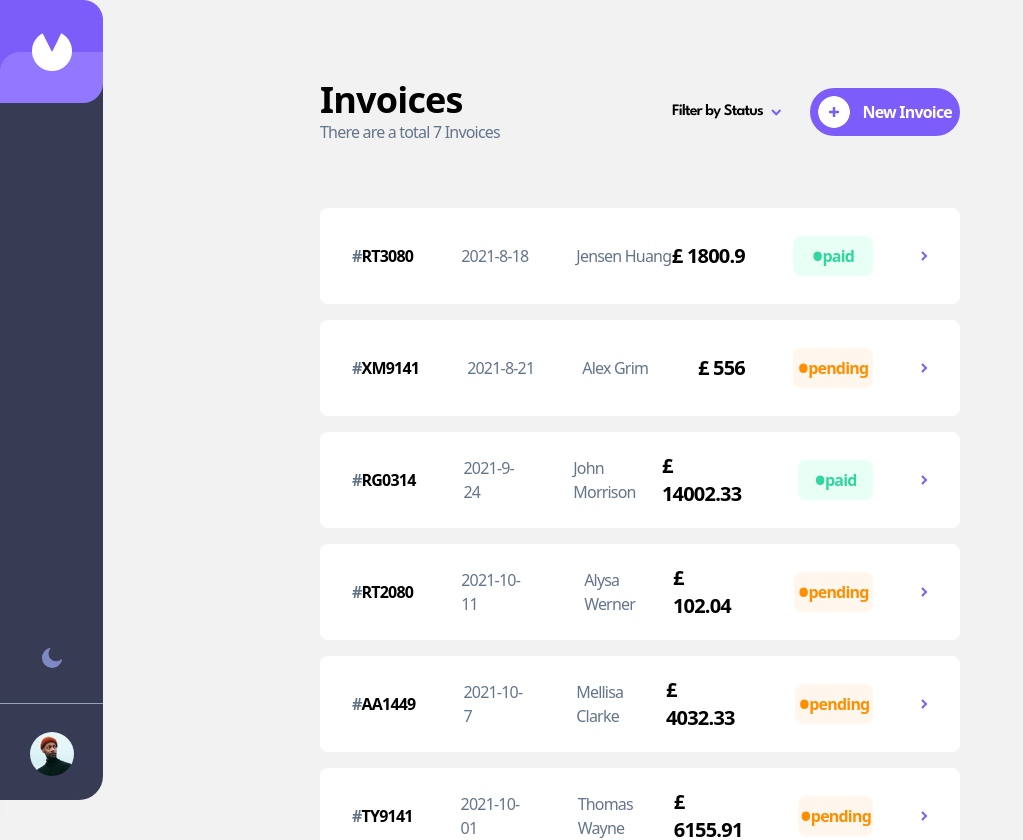
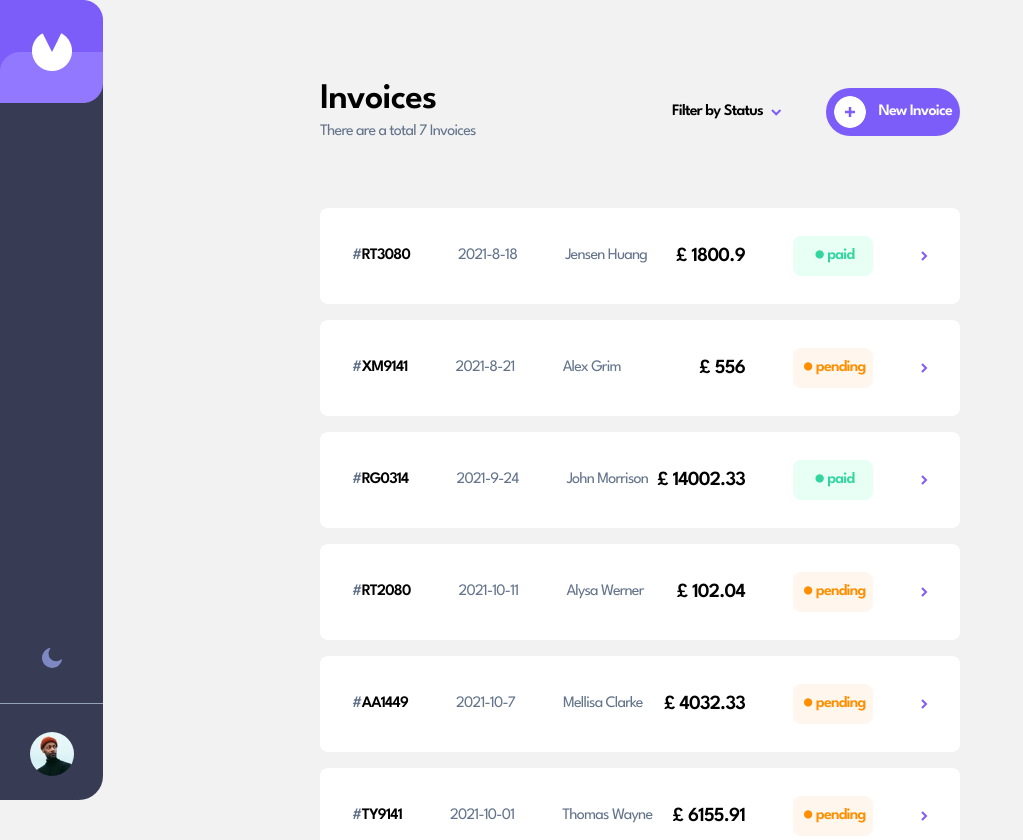
Before and after one commit to VibhourSharma/Invoice-app, a React (Vite) app: page / in a window 1280 px wide. Shown: the top 840 px of the page, without its empty margins (0-1023 px from the left). Built offline with nearby package versions, Linux system fonts and the light colour scheme.

Commit message:
🚀Refactor: Home, Dashboard, App, drawer

```diff
--- a/src/App.jsx
+++ b/src/App.jsx
@@ -8,7 +8,7 @@ const App = () => {
       <BrowserRouter>
         <Routes>
           <Route path="/" element={<Home />} />
-          <Route path="/InvoiceDashboard/receipt/:id" element={<Receipt />} />
+          <Route path="/receipt/:id" element={<Receipt />} />
         </Routes>
       </BrowserRouter>
     </>
--- a/src/Data.js
+++ b/src/Data.js
@@ -30,6 +30,7 @@ const data = [
     ],
     total: 1800.9,
   },
+
   {
     id: "XM9141",
     createdAt: "2021-8-21",
--- a/src/Index.css
+++ b/src/Index.css
@@ -3,3 +3,10 @@
 @tailwind base;
 @tailwind components;
 @tailwind utilities;
+
+* {
+  margin: 0;
+  padding: 0;
+  box-sizing: border-box;
+  font-family: "League Spartan", "serif";
+}
--- a/src/components/FormDrawer.jsx
+++ b/src/components/FormDrawer.jsx
@@ -1,7 +1,7 @@
 import React from "react";
 import Form from "./Form/Form";
 
-const FormDrawer = ({ isOpen, onClose }) => {
+const FormDrawer = ({ isOpen, onClose, receiptData }) => {
   const backdropStyle = {
     display: isOpen ? "block" : "none",
     position: "fixed",
@@ -25,7 +25,7 @@ const FormDrawer = ({ isOpen, onClose }) => {
         className="fixed top-0 left-0 w-[40rem] h-full bg-white ease-in-out delay-200 duration-300 shadow-2xl ml-24 rounded-r-3xl"
         style={drawerStyle}
       >
-        <Form onClose={onClose} />
+        <Form onClose={onClose} receiptData={receiptData} />
       </div>
     </>
   );
--- a/src/components/IncoiceDashboard.jsx
+++ b/src/components/IncoiceDashboard.jsx
@@ -3,6 +3,7 @@ import plusIcon from "../assets/plus.png";
 import data from "../Data";
 import InvoiceFilter from "./InvoiceFilter";
 import InvoiceList from "./InvoiceList";
+import emptyList from "../assets/illustration-empty.svg";
 
 const statusColors = {
   pending: "bg-orange-50 text-[#ff8f00]",
@@ -74,7 +75,21 @@ const InvoiceDashboard = ({ handleNewInvoiceClick }) => {
             </button>
           </div>
         </div>
-        <InvoiceList filteredData={filteredData} statusColors={statusColors} />
+        {filteredData.length === 0 ? (
+          <div className="w-full flex flex-col items-center justify-center max-h-screen">
+            <img src={emptyList} alt="No Invoices To Show!" />
+            <p className="mt-12 text-2xl font-bold">There is nothing here</p>
+            <p className="w-56 mt-4 text-center leading-4">
+              Create an invoice by clicking the New Invoice button and get
+              started
+            </p>
+          </div>
+        ) : (
+          <InvoiceList
+            filteredData={filteredData}
+            statusColors={statusColors}
+          />
+        )}
       </div>
     </div>
   );
--- a/src/components/InvoiceFilter.jsx
+++ b/src/components/InvoiceFilter.jsx
@@ -7,10 +7,11 @@ const InvoiceFilter = ({
   selectedFilters,
   handleFilterChange,
   statusColors,
-}) => (
+}) => {
+  return (
     <>
       <div
-      className="flex items-center text-base font-bold font-def cursor-pointer relative"
+        className="flex items-center text-base font-bold cursor-pointer relative"
         onClick={toggleCheckbox}
       >
         Filter by Status
@@ -36,5 +37,6 @@ const InvoiceFilter = ({
       )}
     </>
   );
+};
 
 export default InvoiceFilter;
--- a/src/components/InvoiceList.jsx
+++ b/src/components/InvoiceList.jsx
@@ -2,21 +2,35 @@ import React from "react";
 import { Link } from "react-router-dom";
 import rightArrow from "../assets/icon-arrow-right.svg";
 
-const InvoiceList = ({ filteredData, statusColors }) => (
+const InvoiceList = ({ statusColors, filteredData }) => {
+  const calculateTotal = (items) => {
+    let total = 0;
+    items.forEach((item) => {
+      total += item.total;
+    });
+    return total;
+  };
+
+  return (
     <>
-    {filteredData.map((invoice) => (
-      <Link to={`/InvoiceDashboard/receipt/${invoice.id}`} key={invoice.id}>
+      {filteredData.map((invoice) => {
+        return (
+          <Link to={`/receipt/${invoice.id}`} key={invoice.id}>
             <div className="flex rounded-lg h-24 bg-white mt-4 justify-between dark:bg-[#1E2139] hover:border hover:border-[#7C5DFA] cursor-pointer">
               <div className="flex items-center">
                 <span className="font-bold mr-12 ml-8">
                   <span className="text-slate-500">#</span>
                   {invoice.id}
                 </span>
-            <span className="text-slate-500 mr-12">{invoice.createdAt}</span>
+                <span className="text-slate-500 mr-12">
+                  {invoice.createdAt}
+                </span>
                 <span className="text-slate-500">{invoice.clientName}</span>
               </div>
               <div className="flex items-center">
-            <span className="font-bold text-xl mr-12">£ {invoice.total}</span>
+                <span className="font-bold text-xl mr-12">
+                  £ {calculateTotal(invoice.items)}
+                </span>
                 <div
                   className={`dark:bg-opacity-5 font-semibold rounded-lg flex items-center justify-center w-20 p-0.5 mr-12 ${
                     statusColors[invoice.status]
@@ -28,8 +42,10 @@ const InvoiceList = ({ filteredData, statusColors }) => (
               </div>
             </div>
           </Link>
-    ))}
+        );
+      })}
     </>
   );
+};
 
 export default InvoiceList;
--- a/src/components/Navbar.jsx
+++ b/src/components/Navbar.jsx
@@ -6,7 +6,7 @@ import sun from "../assets/icon-sun.svg";
 import profile from "../assets/image-avatar.jpg";
 import "./../Index.css";
 
-const Navbar = ({ isOpen, onClose }) => {
+const Navbar = ({ isOpen, onClose, receiptData }) => {
   const [theme, setTheme] = useState(() => {
     const savedTheme = localStorage.getItem("theme");
     return savedTheme || "light";
@@ -25,7 +25,13 @@ const Navbar = ({ isOpen, onClose }) => {
 
   return (
     <div className="flex relative">
-      <FormDrawer isOpen={isOpen} onClose={onClose} />
+      {isOpen && (
+        <FormDrawer
+          isOpen={isOpen}
+          onClose={onClose}
+          receiptData={receiptData}
+        />
+      )}
       <div className="fixed h-full bg-sidebar rounded-t-3xl rounded-br-3xl">
         <div>
           <img src={logo} alt="app-logo" />
--- a/src/pages/Home.jsx
+++ b/src/pages/Home.jsx
@@ -12,6 +12,7 @@ const Home = () => {
   const handleCloseDrawer = () => {
     setIsDrawerOpen(false);
   };
+
   return (
     <>
       <Navbar isOpen={isDrawerOpen} onClose={handleCloseDrawer} />
--- a/tailwind.config.js
+++ b/tailwind.config.js
@@ -7,9 +7,6 @@ export default {
       colors: {
         sidebar: "#373B53",
       },
-      fontFamily: {
-        def: ["League Spartan", "serif"],
-      },
     },
   },
   plugins: [],
```
Lines whose indentation alone changed are shown as unchanged.
